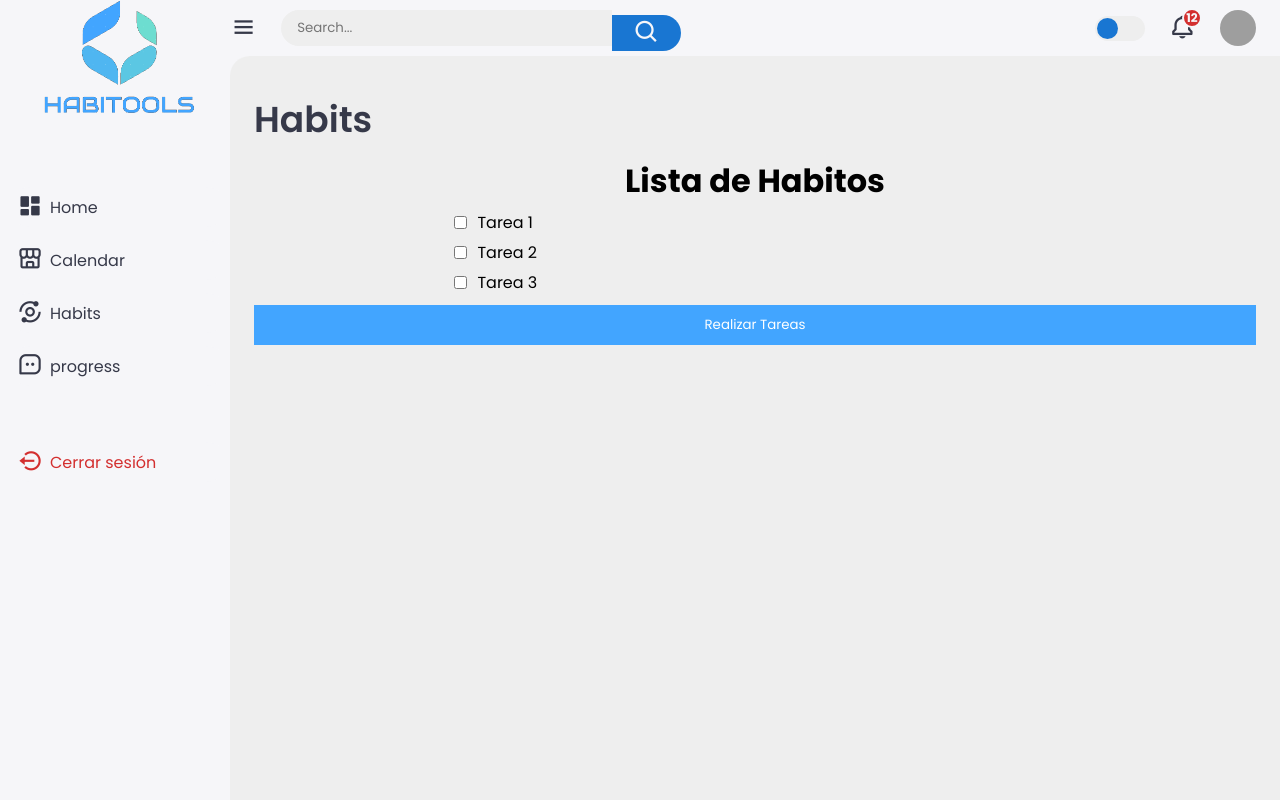
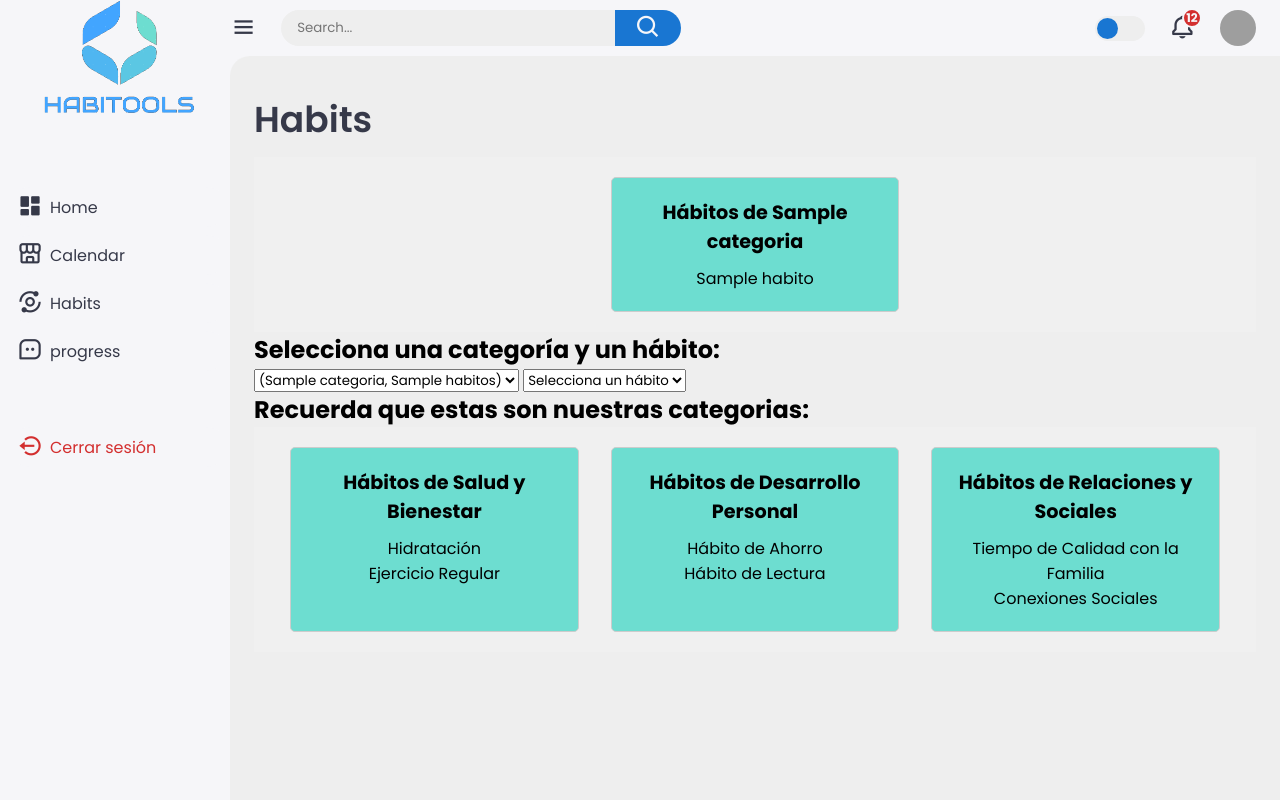
Before and after one commit to JeroZp/Habitools, a Django app: template habits/templates/habits.html in a window 1280 px wide. Run offline with Django 4.2, Linux system fonts and the light colour scheme; the template is opened without the code that fills it: most values are stand-ins (such as "Sample title", 1, 10 or a date in 2020); grey boxes are pictures that could not be loaded.

Commit message:
Creacion de las categorias de habitos

```diff
--- a/habits/templates/Calendar.html
+++ b/habits/templates/Calendar.html
@@ -63,9 +63,7 @@
                     <ul class="breadcrumb">
                     </ul>
                 </div>
-
             </div>
-
             <div class="Calendar">
                 <div class="container">
                     <center><h2> Agrega cuando quieres hacer tu Habit(Escoge una fecha, hora y el habito)</h2></center>
--- a/habits/templates/habits.html
+++ b/habits/templates/habits.html
@@ -5,7 +5,7 @@
     <meta name="viewport" content="width=device-width, initial-scale=1.0">
     <link href='https://unpkg.com/boxicons@2.1.4/css/boxicons.min.css' rel='stylesheet'>
     <link rel="stylesheet" href="{% static '/style.css' %}">
-    <link rel="stylesheet" type="text/css" href="{% static 'estilosH.css' %}">
+    <link rel="stylesheet" href="{% static '/estilosCate.css' %}">
     <title>Habitools</title>
 </head>
 <body>
@@ -62,35 +62,60 @@
                     <ul class="breadcrumb">
                     </ul>
                 </div>
-
             </div>
-
-            <h1>Lista de Habitos</h1>
-            <div class="lista">
-                <ul id="miLista">
-                    <li>
-                        <input type="checkbox" id="tarea1" name="tareas" value="Tarea 1">
-                        <label for="tarea1">Tarea 1</label>
-                    </li>
-                    <li>
-                        <input type="checkbox" id="tarea2" name="tareas" value="Tarea 2">
-                        <label for="tarea2">Tarea 2</label>
-                    </li>
-                    <li>
-                        <input type="checkbox" id="tarea3" name="tareas" value="Tarea 3">
-                        <label for="tarea3">Tarea 3</label>
-                    </li>
-                </ul>
-            </div>
-            <button id="realizarTareas">Realizar Tareas</button>
+            <div class="categorias">
+                {% for categoria, habitos in categorias.items %}
+                    <div class="categoria" id="{{ categoria }}">
+                        <div class="titulo-categoria">Hábitos de {{ categoria }}</div>
+                            <ul>
+                        {% for habito in habitos %}
+                            <li>{{ habito }}</li>
+                        {% endfor %}
+                            </ul>
+                        </div>
+                    {% endfor %}
+                    </div>
+                    <div id="seleccion">
+                        <h2>Selecciona una categoría y un hábito:</h2>
+                        <select id="categorias">
+                    {% for categoria in categorias %}
+                        <option value="{{ categoria }}">{{ categoria }}</option>
+                    {% endfor %}
+                        </select>
+                        <select id="habitos">
+                        <option value="" disabled selected>Selecciona un hábito</option>
+                        </select>
+                        <h2>Recuerda que estas son nuestras categorias:</h2>
+                        <div class="categorias">
+                            <div class="categoria">
+                                <div class="titulo-categoria">Hábitos de Salud y Bienestar</div>
+                                <ul>
+                                    <li>Hidratación</li>
+                                    <li>Ejercicio Regular</li>
+                                </ul>
+                            </div>
 
 
+                            <div class="categoria">
+                                <div class="titulo-categoria">Hábitos de Desarrollo Personal</div>
+                                <ul>
+                                    <li>Hábito de Ahorro</li>
+                                    <li>Hábito de Lectura</li>
+                                </ul>
+                            </div>
 
-
+                            <div class="categoria">
+                                <div class="titulo-categoria">Hábitos de Relaciones y Sociales</div>
+                                <ul>
+                                    <li>Tiempo de Calidad con la Familia</li>
+                                    <li>Conexiones Sociales</li>
+                                </ul>
+                            </div>
+                    </div>
+                    </div>
+            </div>
     </div>
-
+    <script src="{% static '/Categorias.js' %}"></script>
     <script src="{% static '/index.js' %}"></script>
-    <script src="{% static '/script.js' %}"></script>
-
 </body>
 </html>
--- a/habits/views.py
+++ b/habits/views.py
@@ -1,5 +1,6 @@
 from django.shortcuts import render
 from django.http import HttpResponse
+
 
 # Create your views here
 def home(request):
--- /dev/null
+++ b/static/estilosCate.css
@@ -0,0 +1,23 @@
+.categorias {
+    display: flex;
+    justify-content: space-around;
+    background-color: #f0f0f0;
+    padding: 20px;
+}
+
+
+.categoria {
+    text-align: center;
+    padding: 20px;
+    border: 1px solid #ccc;
+    border-radius: 5px;
+    background-color: #6DDDD0;
+    width: 30%;
+}
+
+
+.titulo-categoria {
+    font-size: 1.2rem;
+    font-weight: bold;
+    margin-bottom: 10px;
+}
--- a/static/estilosH.css
+++ /dev/null
@@ -1,42 +0,0 @@
-body {
-    font-family: Arial, sans-serif;
-}
-
-h1 {
-    text-align: center;
-}
-
-.lista {
-    margin: 0 auto;
-    width: 60%;
-}
-
-ul {
-    list-style-type: none;
-    padding: 0;
-}
-
-li {
-    display: flex;
-    align-items: center;
-    margin: 5px 0;
-}
-
-input[type="checkbox"] {
-    margin-right: 10px;
-}
-
-button {
-    display: block;
-    width: 100%;
-    margin-top: 10px;
-    padding: 10px;
-    background-color: #42A5FF;
-    color: white;
-    border: none;
-    cursor: pointer;
-}
-
-button:hover {
-    background-color: #6DDDD0;
-}
```
Also changed, not shown: habits/templates/index.html (+36 -1 lines), static/estilosI.css (line endings or trailing spaces).
